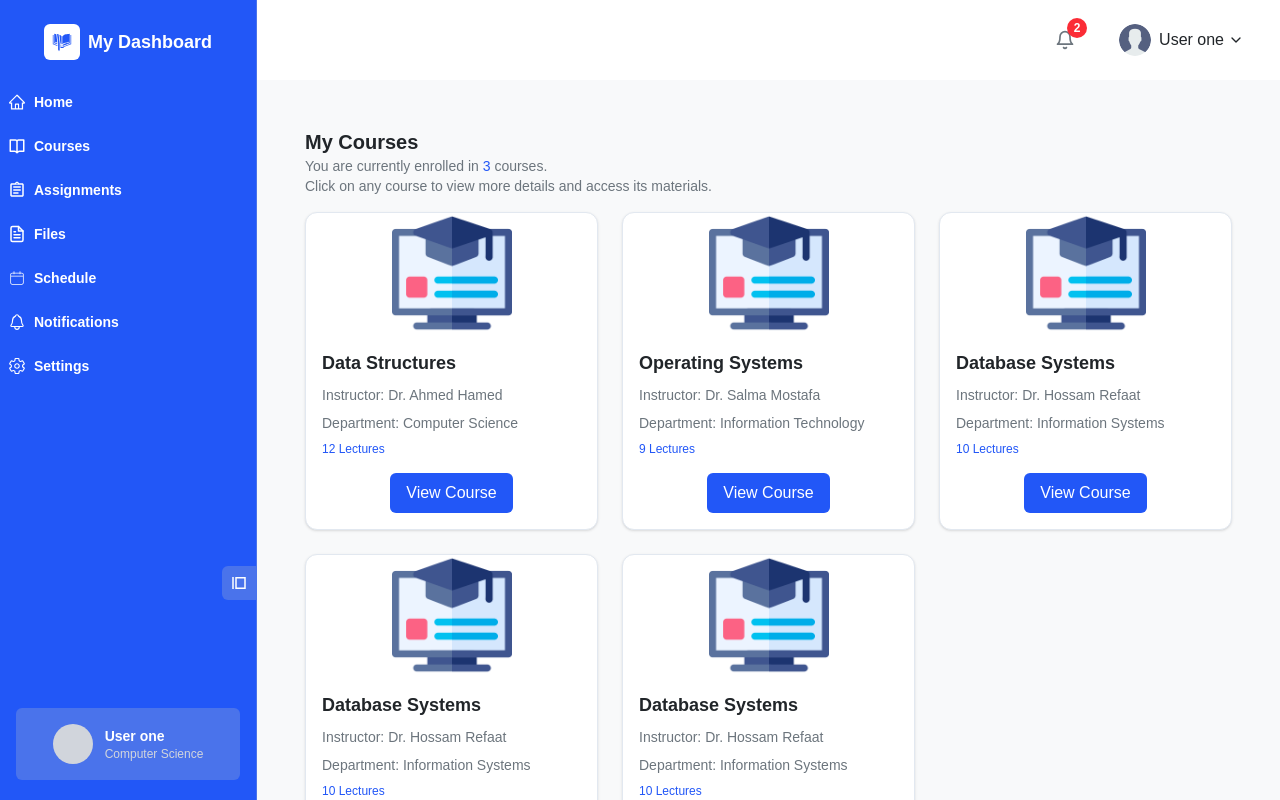
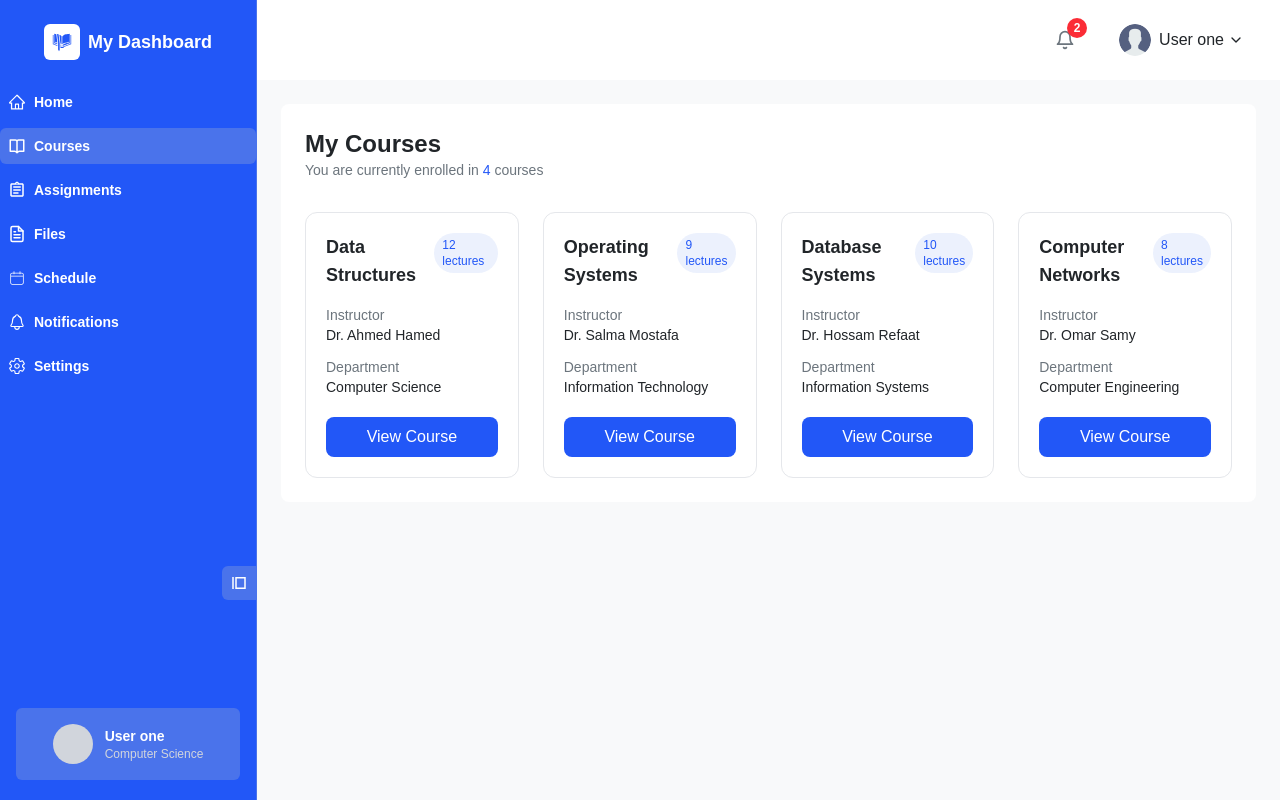
Before and after one commit to DevNexEssam/uni-portal, a Next.js app: page /dashboard/courses in a window 1280 px wide. Built offline with nearby package versions, Linux system fonts and the light colour scheme.

Commit message:
edit dashboard

```diff
--- a/app/(pages)/dashboard/(pages)/courses/page.tsx
+++ b/app/(pages)/dashboard/(pages)/courses/page.tsx
@@ -1,8 +1,6 @@
 'use client';
 
-import Image from 'next/image';
 import { CourseProps } from '../../../../../types';
-
 
 const courses: CourseProps[] = [
   {
@@ -11,7 +9,6 @@ const courses: CourseProps[] = [
     department: 'Computer Science',
     instructor: 'Dr. Ahmed Hamed',
     lecturesCount: 12,
-    image: '/course.png',
   },
   {
     id: 2,
@@ -19,7 +16,6 @@ const courses: CourseProps[] = [
     department: 'Information Technology',
     instructor: 'Dr. Salma Mostafa',
     lecturesCount: 9,
-    image: '/course.png',
   },
   {
     id: 3,
@@ -27,59 +23,58 @@ const courses: CourseProps[] = [
     department: 'Information Systems',
     instructor: 'Dr. Hossam Refaat',
     lecturesCount: 10,
-    image: '/course.png',
   },
   {
     id: 4,
-    name: 'Database Systems',
-    department: 'Information Systems',
-    instructor: 'Dr. Hossam Refaat',
-    lecturesCount: 10,
-    image: '/course.png',
-  },
-  {
-    id: 5,
-    name: 'Database Systems',
-    department: 'Information Systems',
-    instructor: 'Dr. Hossam Refaat',
-    lecturesCount: 10,
-    image: '/course.png',
+    name: 'Computer Networks',
+    department: 'Computer Engineering',
+    instructor: 'Dr. Omar Samy',
+    lecturesCount: 8,
   },
 ];
 
 const MyCoursesPage = () => {
   return (
-    <div className="p-6">
-      <h2 className="text-xl font-bold text-text">My Courses</h2>
-      <p className="text-sm text-text-secondary mb-4">
-      You are currently enrolled in <span className='text-primary'>3</span> courses.
-      <br />
-      Click on any course to view more details and access its materials.
-      </p>
-      <div className="grid gap-6 md:grid-cols-2 lg:grid-cols-3">
+    <div className="p-6 bg-background rounded-lg">
+      <div className="mb-8">
+        <h2 className="text-2xl font-bold text-text">My Courses</h2>
+        <p className="text-sm text-text-secondary">
+          You are currently enrolled in <span className="text-primary font-medium">{courses.length}</span> courses
+        </p>
+      </div>
+
+      <div className="grid gap-6 md:grid-cols-2 lg:grid-cols-3 xl:grid-cols-4">
         {courses.map((course) => (
           <div
             key={course.id}
-            className=" rounded-xl overflow-hidden border border-slate-200 shadow-sm hover:shadow-md transition-all bg-background"
+            className="bg-white rounded-xl border border-gray-200 overflow-hidden hover:shadow-md transition-shadow duration-300"
           >
-            <Image
-              src={course.image}
-              alt={course.name}
-              className="object-cover flex justify-center items-center mx-auto"
-              width={120}
-              height={120}
-            />
-            <div className="p-4 space-y-2">
-              <h3 className="text-lg font-semibold text-text">{course.name}</h3>
-              <p className="text-sm text-text-secondary">Instructor: {course.instructor}</p>
-              <p className="text-sm text-text-secondary">Department: {course.department}</p>
-              <p className="text-xs text-primary">{course.lecturesCount} Lectures</p>
+            <div className="p-5">
+              <div className="flex justify-between items-start mb-4">
+                <h3 className="text-lg font-bold text-text">{course.name}</h3>
+                <span className="text-xs bg-primary-light/10 text-primary px-2 py-1 rounded-full">
+                  {course.lecturesCount} lectures
+                </span>
+              </div>
+
+              <div className="space-y-3">
+                <div className="text-sm">
+                  <p className="text-text-secondary font-medium">Instructor</p>
+                  <p className="text-text">{course.instructor}</p>
+                </div>
+
+                <div className="text-sm">
+                  <p className="text-text-secondary font-medium">Department</p>
+                  <p className="text-text">{course.department}</p>
+                </div>
+              </div>
             </div>
-            <div className="flex justify-center items-center mb-4">
-              <button className="bg-primary text-white px-4 py-2 rounded-md hover:bg-primary-light transition-all duration-300">
+
+            <div className="px-5 pb-5">
+              <button className="w-full py-2 bg-primary text-white rounded-lg hover:bg-primary-dark transition-colors">
                 View Course
               </button>
-              </div>
+            </div>
           </div>
         ))}
       </div>
--- a/app/(pages)/dashboard/(pages)/schedule/page.tsx
+++ b/app/(pages)/dashboard/(pages)/schedule/page.tsx
@@ -0,0 +1,113 @@
+'use client';
+
+import React from 'react';
+import { FaCalendarAlt, FaClock, FaMapMarkerAlt, FaBook } from 'react-icons/fa';
+
+const exams = [
+  {
+    id: 1,
+    title: 'Data Structures Final Exam',
+    course: 'CS201 - Data Structures',
+    type: 'Final Exam',
+    date: 'Tuesday, April 15, 2025',
+    time: '09:00 AM - 12:00 PM',
+    location: 'Main Hall - Building A',
+    instructor: 'Dr. Ahmed Mohamed',
+    status: 'Upcoming'
+  },
+  {
+    id: 2,
+    title: 'Database Systems Midterm',
+    course: 'CS301 - Database Systems',
+    type: 'Midterm Exam',
+    date: 'Thursday, April 17, 2025',
+    time: '01:00 PM - 03:00 PM',
+    location: 'Room 203 - Computer Science Building',
+    instructor: 'Dr. Yasmin Ali',
+    status: 'Upcoming'
+  },
+  {
+    id: 3,
+    title: 'Operating Systems Quiz',
+    course: 'CS401 - Operating Systems',
+    type: 'Quiz',
+    date: 'Monday, April 21, 2025',
+    time: '10:00 AM - 11:00 AM',
+    location: 'Lab 105',
+    instructor: 'Dr. Khaled Mahmoud',
+    status: 'Upcoming'
+  },
+  {
+    id: 4,
+    title: 'Artificial Intelligence Final',
+    course: 'CS501 - AI',
+    type: 'Final Exam',
+    date: 'Wednesday, April 9, 2025',
+    time: '08:00 AM - 11:00 AM',
+    location: 'Auditorium',
+    instructor: 'Dr. Nora Saad',
+    status: 'Completed'
+  }
+];
+
+const ExamSchedulePage = () => {
+  return (
+    <div className="p-6 bg-background rounded-lg shadow-sm">
+      <div className="mb-8">
+        <h2 className="text-2xl font-bold text-text">Exam Schedule</h2>
+        <p className="text-sm text-text-secondary">
+          You have {exams.length} exams scheduled
+        </p>
+      </div>
+
+      <div className="bg-white rounded-xl border border-gray-200 overflow-hidden">
+        {exams.map((exam) => (
+          <div key={exam.id} className="p-6 border-b border-gray-200 last:border-b-0 hover:bg-background-secondary transition-colors">
+            <div className="flex flex-col md:flex-row md:items-center gap-4">
+              <div className="flex-shrink-0">
+                <div className={`w-16 h-16 rounded-lg flex items-center justify-center ${
+                  exam.type.includes('Final') ? 'bg-error text-white' :
+                  exam.type.includes('Midterm') ? 'bg-warning text-white' :
+                  'bg-primary text-white'
+                }`}>
+                  <FaBook className="text-xl" />
+                </div>
+              </div>
+
+              <div className="flex-1">
+                <div className="flex items-start justify-between">
+                  <div>
+                    <h3 className="text-lg font-medium text-text">{exam.title}</h3>
+                    <p className="text-sm text-text-secondary">{exam.course} - {exam.instructor}</p>
+                  </div>
+                  <span className={`px-2 py-1 text-xs rounded-full ${
+                    exam.status === 'Completed' ? 'bg-text-secondary text-white' : 'bg-success text-white'
+                  }`}>
+                    {exam.status}
+                  </span>
+                </div>
+
+                <div className="mt-3 flex flex-wrap gap-4">
+                  <div className="flex items-center text-sm text-text-secondary">
+                    <FaClock className="mr-2 text-primary" />
+                    {exam.time}
+                  </div>
+                  <div className="flex items-center text-sm text-text-secondary">
+                    <FaCalendarAlt className="mr-2 text-primary" />
+                    {exam.date}
+                  </div>
+                  <div className="flex items-center text-sm text-text-secondary">
+                    <FaMapMarkerAlt className="mr-2 text-primary" />
+                    {exam.location}
+                  </div>
+                </div>
+              </div>
+            </div>
+          </div>
+        ))}
+      </div>
+    </div>
+  );
+};
+
+export default ExamSchedulePage;
--- a/components/layout/Sidebar.tsx
+++ b/components/layout/Sidebar.tsx
@@ -9,6 +9,7 @@ import { FiFileText } from "react-icons/fi";
 import { CiCalendar } from "react-icons/ci";
 import { IoNotificationsOutline, IoSettingsOutline } from "react-icons/io5";
 import Link from "next/link";
+import { usePathname } from "next/navigation";
 
 const Links = [
   { id: 0, label: "home", icon: <AiOutlineHome />, path: "/dashboard" },
@@ -31,6 +32,9 @@ const Links = [
 ];
 
 const Sidebar = () => {
+  const pathName = usePathname()
+  console.log(pathName)
+
   const [isExpanded, setIsExpanded] = useState(true);
 
   useEffect(() => {
@@ -81,7 +85,7 @@ const Sidebar = () => {
                 title={item.label}
                 className={`flex items-center space-x-2 p-2 hover:bg-primary-light rounded-md transition-all duration-300 ease-in-out ${
                   isExpanded ? "justify-start" : "justify-center"
-                }`}
+                } ${pathName === item.path ? "bg-primary-light" : ""} `}
               >
                 <span className="text-white text-lg">{item.icon}</span>
                 {isExpanded && (
--- a/types/index.ts
+++ b/types/index.ts
@@ -66,7 +66,8 @@ export interface Feature {
     department: string;
     instructor: string;
     lecturesCount: number;
-    image: string;
+    // image: string;
+    // progress: number;
   }
 
   export interface AssignmentProps {
```
